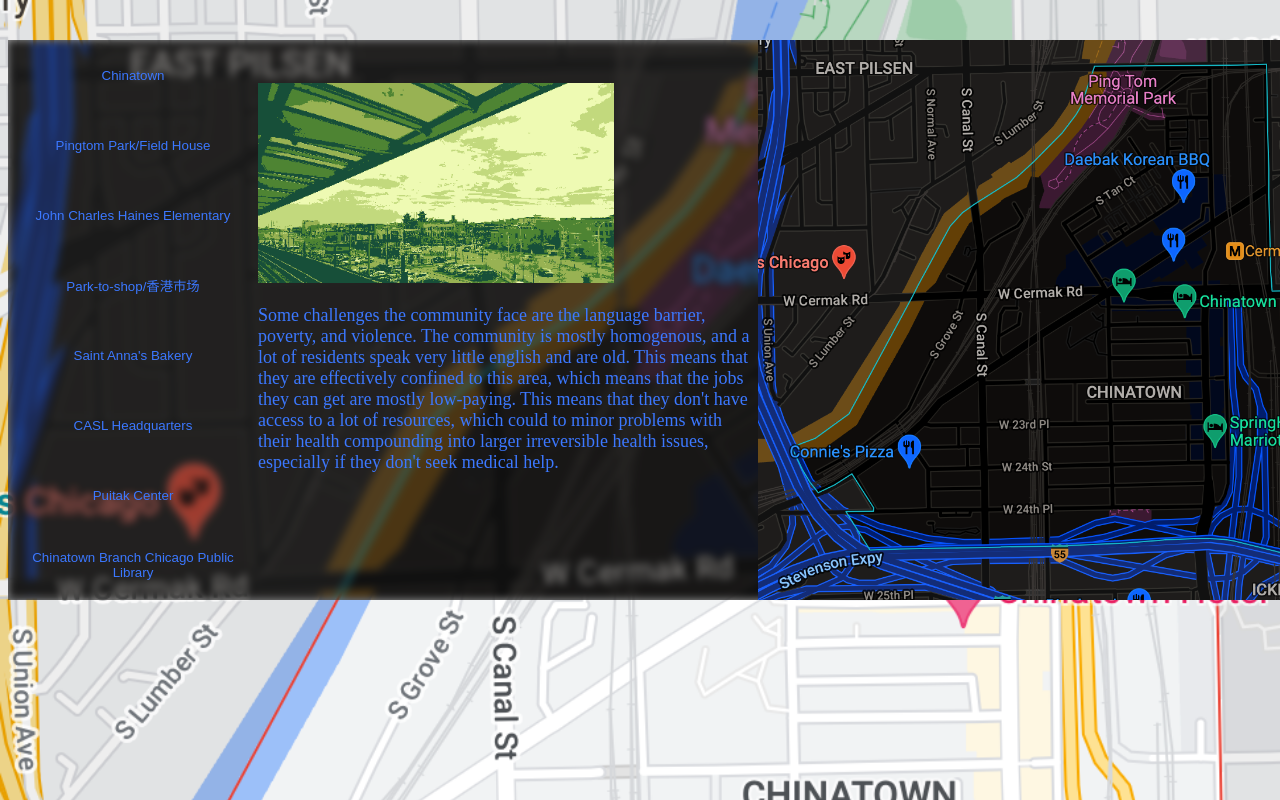
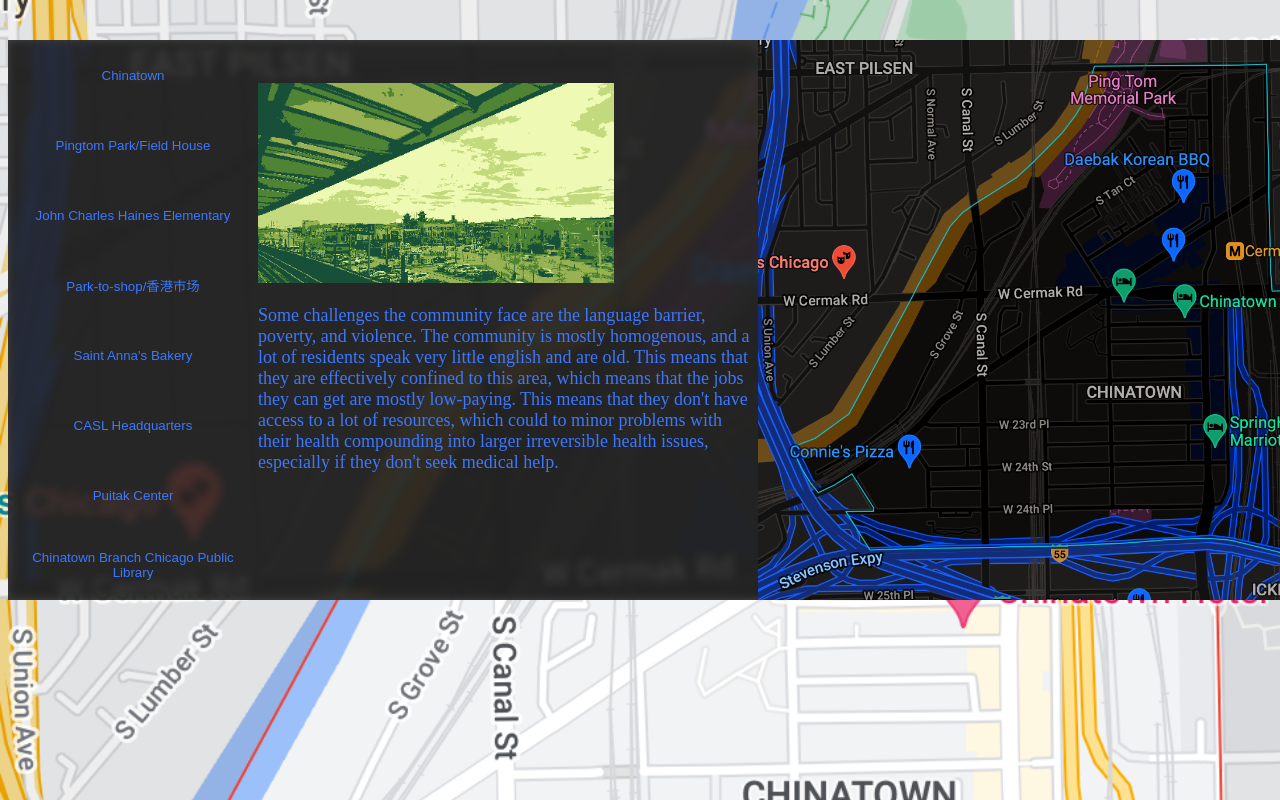
Before and after one commit to lei-jiajie-work/community-assets-project, a plain HTML site: page index.html in a window 1280 px wide. Shown: the top 800 px of the page. Drawn offline with Linux system fonts and the light colour scheme.

Commit message:
adjusted opacity

```diff
--- a/default.css
+++ b/default.css
@@ -25,7 +25,7 @@ body {
 	flex-direction : row;
 	justify-content : space-between;
 	align-items : flex-start;
-	background-color : rgba(40, 40, 40, 0.4);
+	background-color : rgba(40, 40, 40, 0.85);
 	backdrop-filter : blur(4px) invert(100%);
 }
 
```
